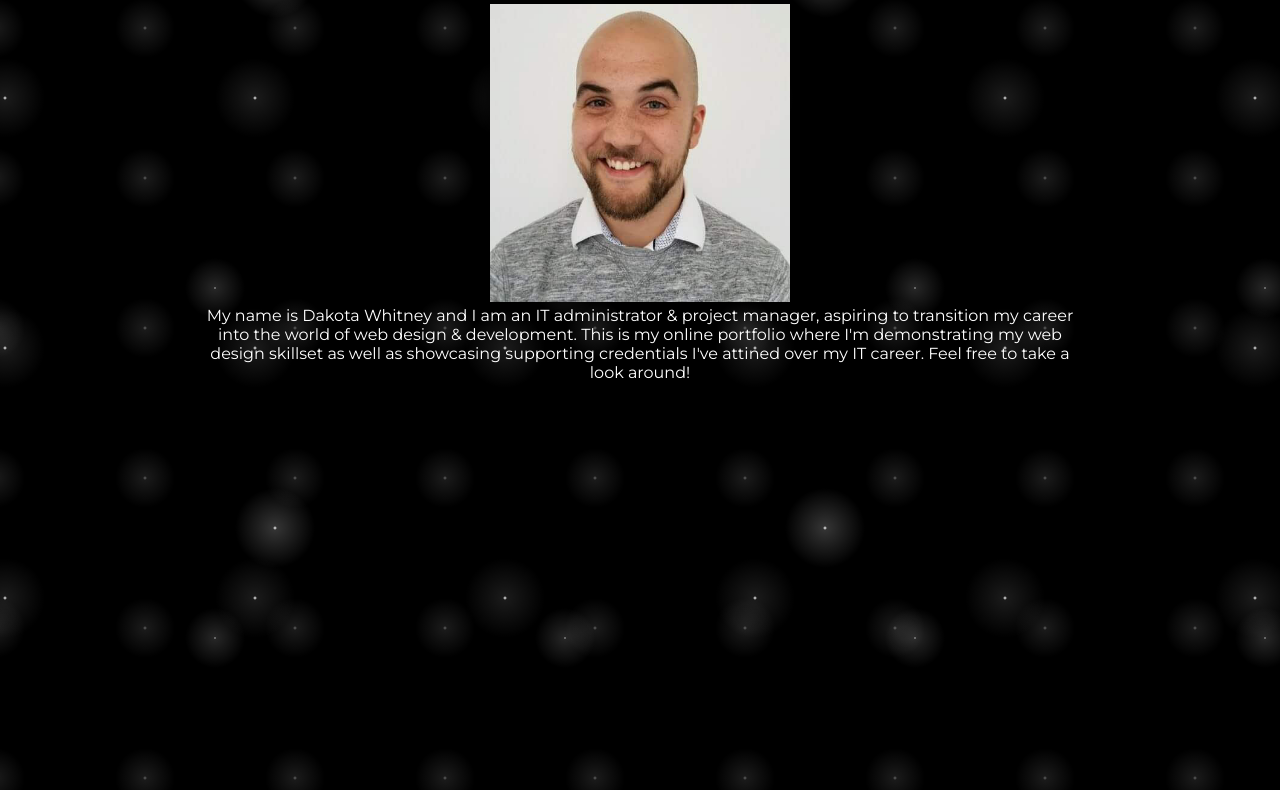
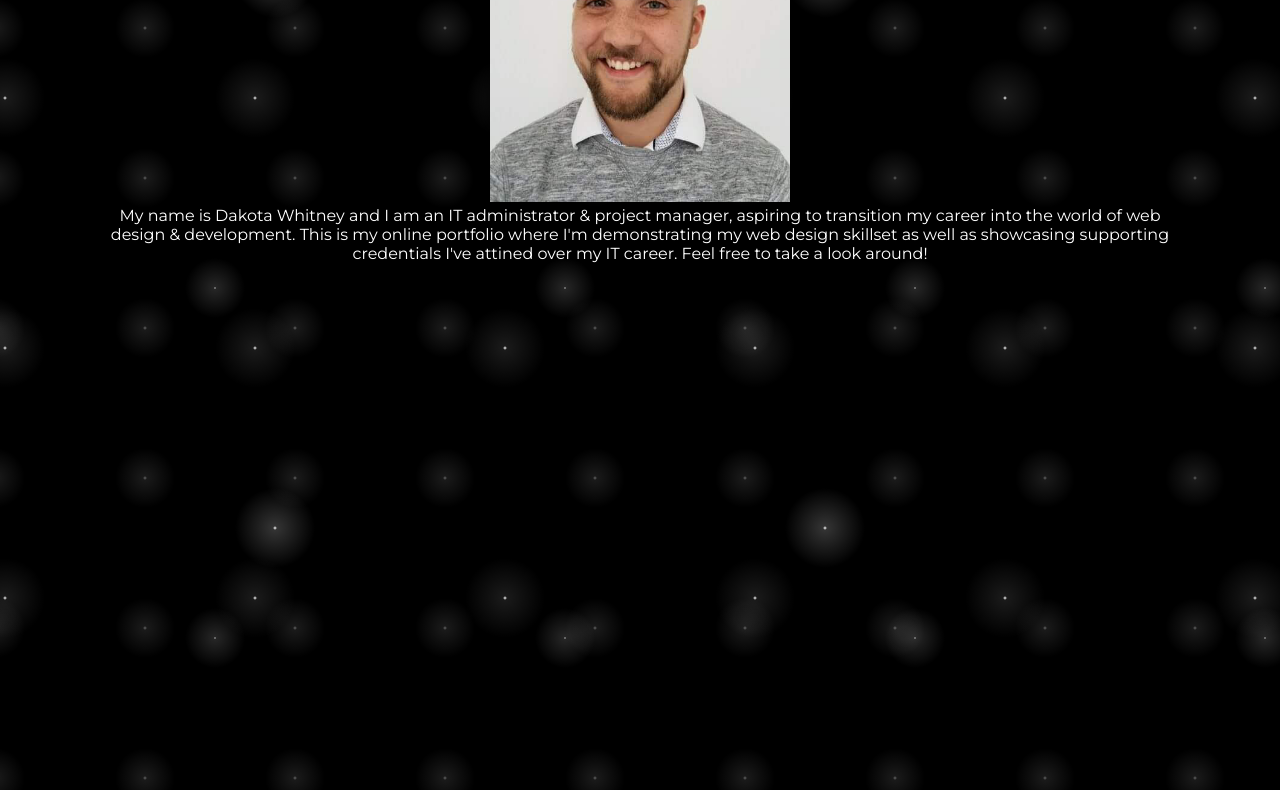
Before and after one commit to dakota-whitney/portfolio-v1, a website: page app/index.html in a window 1280 px wide. Shown: the part 297-1087 px from the top of the page. Drawn offline with Linux system fonts and the light colour scheme.

Commit message:
Lowered section margins

```diff
--- a/app/css/styles.css
+++ b/app/css/styles.css
@@ -85,7 +85,7 @@ body {
 }
 
 .section {
-  margin: 200px;
+  margin: 100px;
 }
 
 .section-header {
```
